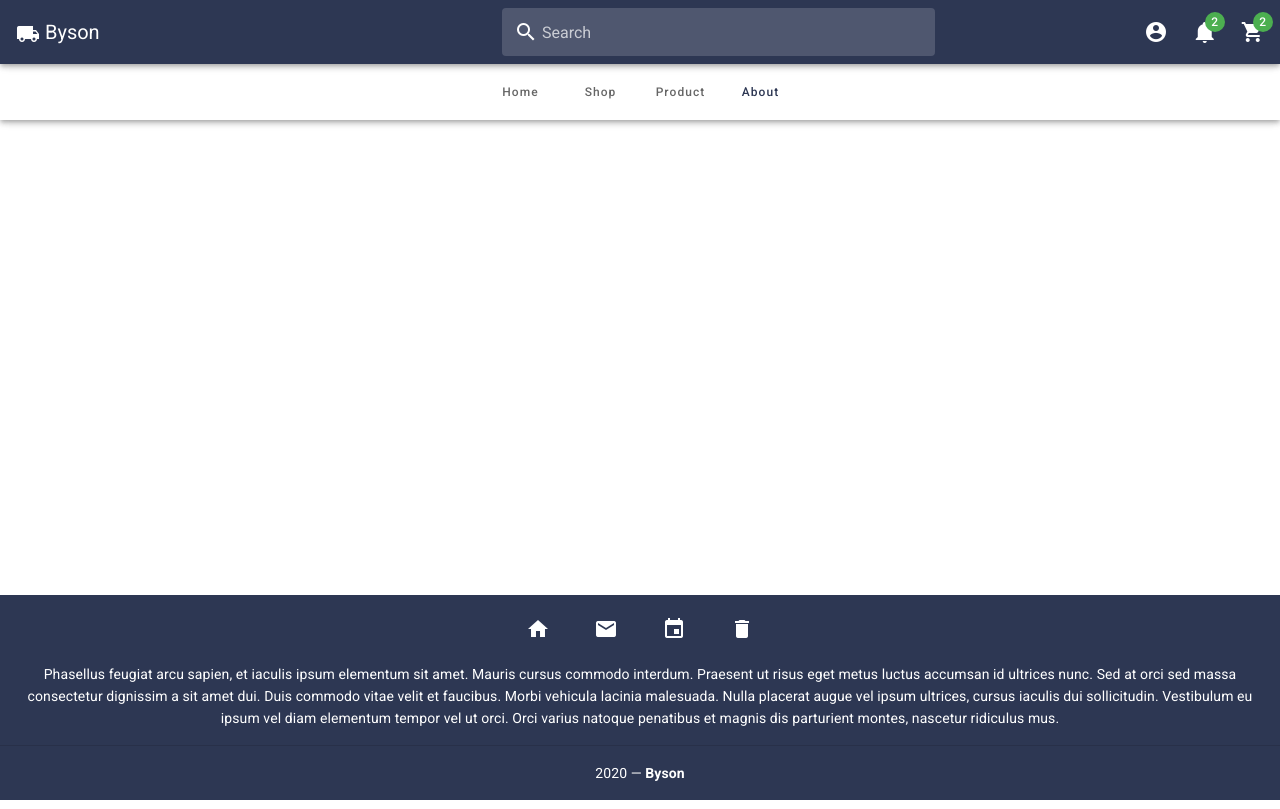
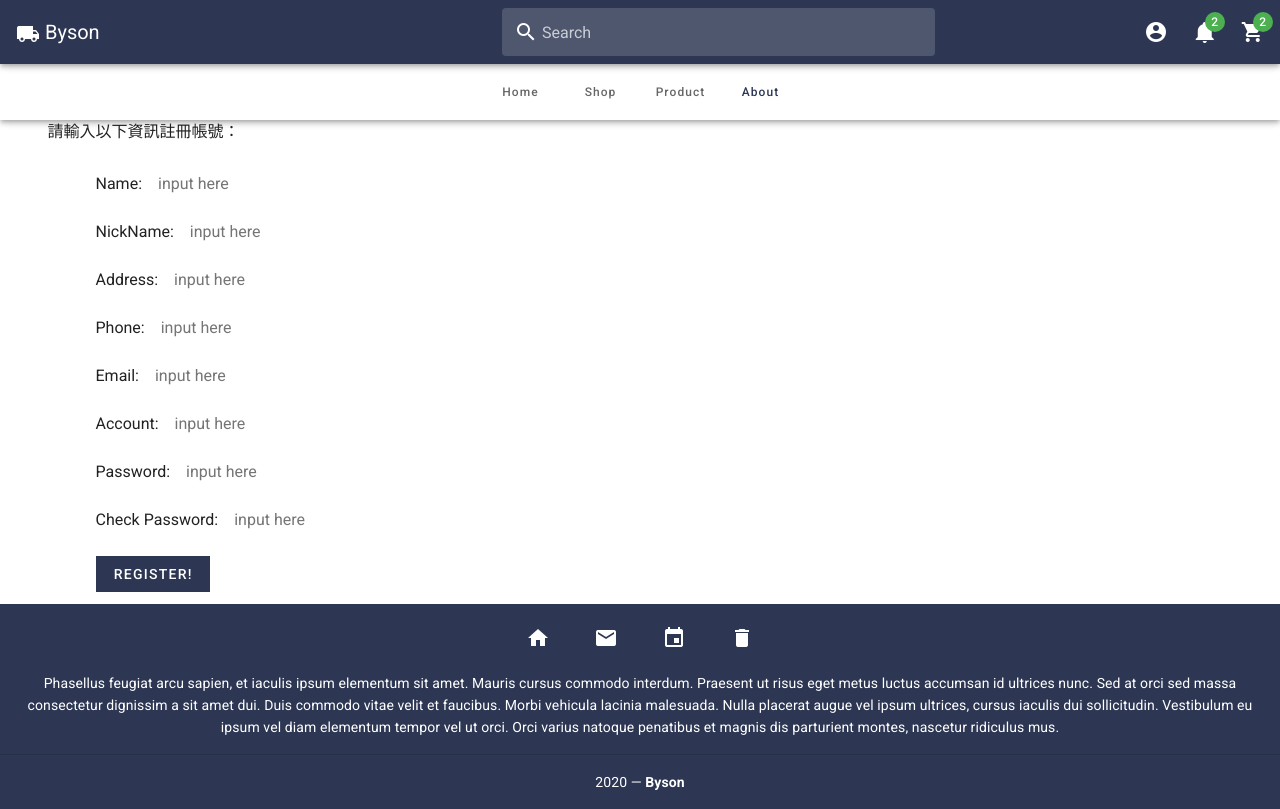
Before and after one commit to Summer8217/Database-Project, a Vue app: page /register in a window 1280 px wide. Built offline with nearby package versions, Linux system fonts and the light colour scheme.

Commit message:
basic input and button UI

```diff
--- a/src/components/Register.vue
+++ b/src/components/Register.vue
@@ -0,0 +1,70 @@
+<template>
+  <div>
+    <v-container>
+      <div class="row ">
+        <p style="font-weight-light">請輸入以下資訊註冊帳號： </p>
+      </div>
+      <div class="row pl-9">
+        <div class="col-md-12 col-sm-12 col-xs-12">
+          <span class="pr-3">Name: </span>
+          <input v-model="registerName" placeholder="input here">
+        </div>
+        <div class="col-md-12 col-sm-12 col-xs-12">
+          <span class="pr-3">NickName: </span>
+          <input v-model="registerNickName" placeholder="input here">
+        </div>
+        <div class="col-md-12 col-sm-12 col-xs-12">
+          <span class="pr-3">Address: </span>
+          <input v-model="registerAddress" placeholder="input here">
+        </div>
+        <div class="col-md-12 col-sm-12 col-xs-12">
+          <span class="pr-3">Phone: </span>
+          <input v-model="registerPhone" placeholder="input here">
+        </div>
+        <div class="col-md-12 col-sm-12 col-xs-12">
+          <span class="pr-3">Email: </span>
+          <input v-model="registerEmail" placeholder="input here">
+        </div>
+        <div class="col-md-12 col-sm-12 col-xs-12">
+          <span class="pr-3">Account: </span>
+          <input v-model="registerAccount" placeholder="input here">
+        </div>
+        <div class="col-md-12 col-sm-12 col-xs-12">
+          <span class="pr-3">Password: </span>
+          <input v-model="registerPassword" placeholder="input here">
+        </div>
+        <div class="col-md-12 col-sm-12 col-xs-12">
+          <span class="pr-3">Check Password: </span>
+          <input v-model="registerCheckPassword" placeholder="input here">
+        </div>
+        <div class="col-md-12 col-sm-12 col-xs-12">
+          <v-btn class="primary white--text" outlined tile dense> Register!</v-btn>
+        </div>
+      </div>
+    </v-container>
+  </div>
+</template>
+<script>
+    export default {
+        data: () => ({
+            rating:4.5,
+            breadcrums: [
+                {
+                    text: 'Home',
+                    disabled: false,
+                    href: 'breadcrumbs_home',
+                },
+                {
+                    text: 'Clothing',
+                    disabled: false,
+                    href: 'breadcrumbs_clothing',
+                },
+                {
+                    text: 'T-Shirts',
+                    disabled: true,
+                    href: 'breadcrumbs_shirts',
+                },
+            ],
+        }),
+    }
+</script>
```
